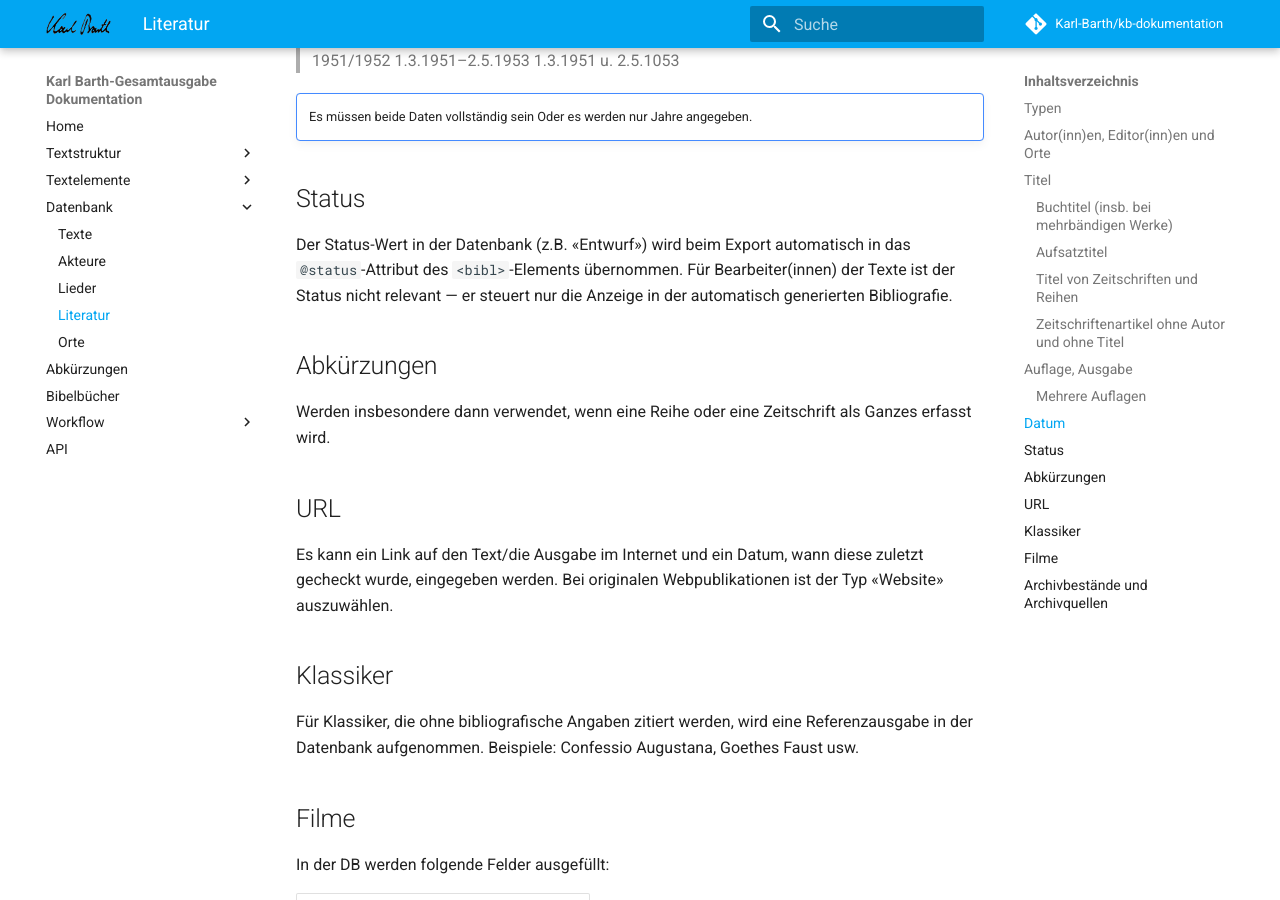
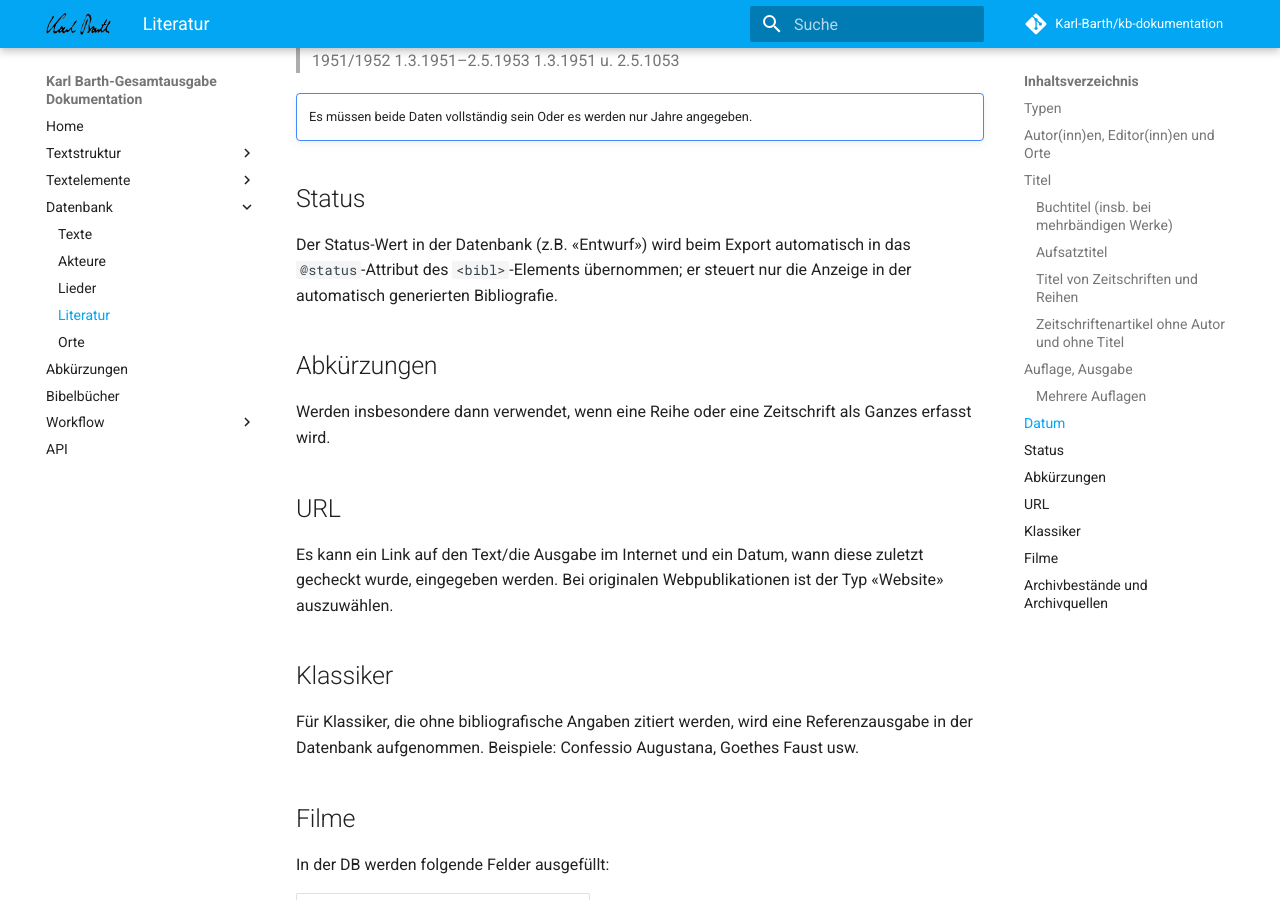
Before and after one commit to Karl-Barth/kb-dokumentation, an MkDocs documentation site: the page built from docs/datenbank/literatur.md, in a window 1280 px wide and 900 px high, scrolled down 3511 px. Built offline with MkDocs 1.6.1 and Material for MkDocs 9.7.7, drawn with Linux system fonts in a browser that asks for light colours; comment, search, counter and statistics services are not loaded.

Commit message:
datenbank/literatur: Status-Hinweis gekuerzt
'Fuer Bearbeiter:innen der Texte ist der Status nicht relevant' weggelassen;
die verbliebene Aussage sagt das Gleiche aus.

```diff
--- a/docs/datenbank/literatur.md
+++ b/docs/datenbank/literatur.md
@@ -116,7 +116,7 @@
 
 ## Status
 
-Der Status-Wert in der Datenbank (z.B. «Entwurf») wird beim Export automatisch in das `@status`-Attribut des `<bibl>`-Elements übernommen. Für Bearbeiter(innen) der Texte ist der Status nicht relevant — er steuert nur die Anzeige in der automatisch generierten Bibliografie.
+Der Status-Wert in der Datenbank (z.B. «Entwurf») wird beim Export automatisch in das `@status`-Attribut des `<bibl>`-Elements übernommen; er steuert nur die Anzeige in der automatisch generierten Bibliografie.
 
 ## Abkürzungen
 Werden insbesondere dann verwendet, wenn eine Reihe oder eine Zeitschrift als Ganzes erfasst wird.
```
